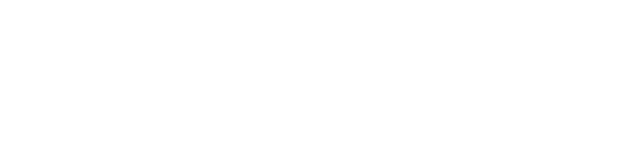
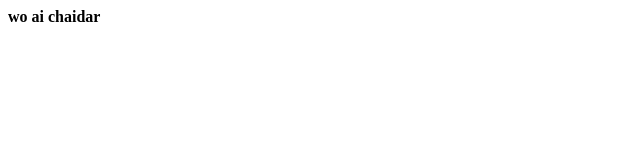
Before and after one commit to HazakuraYuki/UTS_ALPRO_KEL_1, a plain HTML site: page index.html in a window 1280 px wide. Shown: the whole page, without its empty margins (0-640 px from the left). Drawn offline with Linux system fonts and the light colour scheme.

Commit message:
#Updated index

```diff
--- a/index.html
+++ b/index.html
@@ -4,6 +4,9 @@
     <meta charset="UTF-8">
     <meta name="viewport" content="width=device-width, initial-scale=1.0">
     <title>PROJECT UTS</title>
+    <div>
+        <b>wo ai chaidar</b>
+    </div>
 </head>
 <body>
 
```
